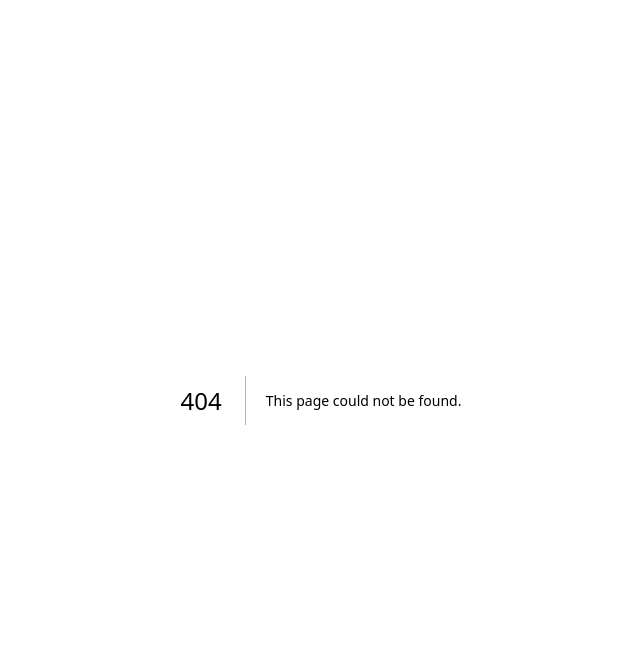
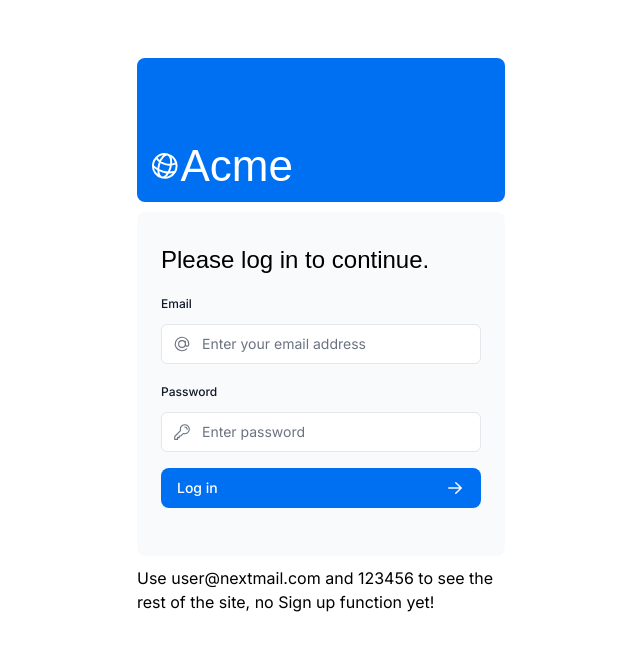
Before and after one commit to SabadosDan/DashboardApp, a Next.js app: page /login in a window 1280 px wide. Before the commit this address had no page. Shown: the top 650 px of the page, without its empty margins (319-959 px from the left). Built offline with nearby package versions, Linux system fonts and the light colour scheme; a web font is replaced by a local one.

Commit message:
Authentication

```diff
--- a/app/lib/actions.ts
+++ b/app/lib/actions.ts
@@ -3,6 +3,8 @@
 import { sql } from '@vercel/postgres';
 import { revalidatePath } from 'next/cache';
 import { redirect } from 'next/navigation';
+import { signIn } from '@/auth';
+import { AuthError } from 'next-auth';
 
 const FormSchema = z.object({
   id: z.string(),
@@ -105,3 +107,22 @@
     return { message: 'Database Error: Failed to Delete Invoice.' };
   }
 }
+
+export async function authenticate(
+  prevState: string | undefined,
+  formData: FormData,
+) {
+  try {
+    await signIn('credentials', formData);
+  } catch (error) {
+    if (error instanceof AuthError) {
+      switch (error.type) {
+        case 'CredentialsSignin':
+          return 'Invalid credentials.';
+        default:
+          return 'Something went wrong.';
+      }
+    }
+    throw error;
+  }
+}
--- /dev/null
+++ b/app/login/page.tsx
@@ -0,0 +1,21 @@
+import AcmeLogo from '../ui/acme-logo';
+import LoginForm from '../ui/login-form';
+
+export default function LoginPage() {
+  return (
+    <main className="flex items-center justify-center md:h-screen">
+      <div className="relative mx-auto flex w-full max-w-[400px] flex-col space-y-2.5 p-4 md:-mt-32">
+        <div className="flex h-20 w-full items-end rounded-lg bg-blue-500 p-3 md:h-36">
+          <div className="w-32 text-white md:w-36">
+            <AcmeLogo />
+          </div>
+        </div>
+        <LoginForm />
+        <p className="justify-center">
+          Use user@nextmail.com and 123456 to see the rest of the site, no Sign
+          up function yet!
+        </p>
+      </div>
+    </main>
+  );
+}
--- a/app/ui/dashboard/sidenav.tsx
+++ b/app/ui/dashboard/sidenav.tsx
@@ -2,6 +2,7 @@
 import NavLinks from '@/app/ui/dashboard/nav-links';
 import AcmeLogo from '@/app/ui/acme-logo';
 import { PowerIcon } from '@heroicons/react/24/outline';
+import { signOut } from '@/auth';
 
 export default function SideNav() {
   return (
@@ -17,7 +18,12 @@
       <div className="flex grow flex-row justify-between space-x-2 md:flex-col md:space-x-0 md:space-y-2">
         <NavLinks />
         <div className="hidden h-auto w-full grow rounded-md bg-gray-50 md:block"></div>
-        <form>
+        <form
+          action={async () => {
+            'use server';
+            await signOut();
+          }}
+        >
           <button className="flex h-[48px] w-full grow items-center justify-center gap-2 rounded-md bg-gray-50 p-3 text-sm font-medium hover:bg-sky-100 hover:text-blue-600 md:flex-none md:justify-start md:p-2 md:px-3">
             <PowerIcon className="w-6" />
             <div className="hidden md:block">Sign Out</div>
--- a/app/ui/login-form.tsx
+++ b/app/ui/login-form.tsx
@@ -1,3 +1,5 @@
+'use client';
+
 import { lusitana } from '@/app/ui/fonts';
 import {
   AtSymbolIcon,
@@ -6,10 +8,15 @@
 } from '@heroicons/react/24/outline';
 import { ArrowRightIcon } from '@heroicons/react/20/solid';
 import { Button } from './button';
+import { useFormState, useFormStatus } from 'react-dom';
+import { authenticate } from '../lib/actions';
+import { error } from 'console';
 
 export default function LoginForm() {
+  const [errorMessage, dispatch] = useFormState(authenticate, undefined);
+
   return (
-    <form className="space-y-3">
+    <form action={dispatch} className="space-y-3">
       <div className="flex-1 rounded-lg bg-gray-50 px-6 pb-4 pt-8">
         <h1 className={`${lusitana.className} mb-3 text-2xl`}>
           Please log in to continue.
@@ -56,8 +63,17 @@
           </div>
         </div>
         <LoginButton />
-        <div className="flex h-8 items-end space-x-1">
-          {/* Add form errors here */}
+        <div
+          className="flex h-8 items-end space-x-1"
+          aria-live="polite"
+          aria-atomic="true"
+        >
+          {errorMessage && (
+            <>
+              <ExclamationCircleIcon className="h-5 w-5 text-red-500" />
+              <p className="text-sm text-red-500">{errorMessage}</p>
+            </>
+          )}
         </div>
       </div>
     </form>
@@ -65,8 +81,10 @@
 }
 
 function LoginButton() {
+  const { pending } = useFormStatus();
+
   return (
-    <Button className="mt-4 w-full">
+    <Button className="mt-4 w-full" aria-disabled={pending}>
       Log in <ArrowRightIcon className="ml-auto h-5 w-5 text-gray-50" />
     </Button>
   );
--- /dev/null
+++ b/auth.config.ts
@@ -0,0 +1,21 @@
+import type { NextAuthConfig } from 'next-auth';
+
+export const authConfig = {
+  pages: {
+    signIn: '/login',
+  },
+  callbacks: {
+    authorized({ auth, request: { nextUrl } }) {
+      const isLoggedIn = !!auth?.user;
+      const isOnDashboard = nextUrl.pathname.startsWith('/dashboard');
+      if (isOnDashboard) {
+        if (isLoggedIn) return true;
+        return false; // Redirect unauthenticated users to login page
+      } else if (isLoggedIn) {
+        return Response.redirect(new URL('/dashboard', nextUrl));
+      }
+      return true;
+    },
+  },
+  providers: [], // Add providers with an empty array for now
+} satisfies NextAuthConfig;
--- /dev/null
+++ b/auth.ts
@@ -0,0 +1,41 @@
+import NextAuth from 'next-auth';
+import Credentials from 'next-auth/providers/credentials';
+import { authConfig } from './auth.config';
+import { z } from 'zod';
+import { sql } from '@vercel/postgres';
+import type { User } from '@/app/lib/definitions';
+import bcrypt from 'bcrypt';
+
+async function getUser(email: string): Promise<User | undefined> {
+  try {
+    const user = await sql<User>`SELECT * FROM users WHERE email=${email}`;
+    return user.rows[0];
+  } catch (error) {
+    console.error('Failed to fetch user:', error);
+    throw new Error('Failed to fetch user.');
+  }
+}
+
+export const { auth, signIn, signOut } = NextAuth({
+  ...authConfig,
+  providers: [
+    Credentials({
+      async authorize(credentials) {
+        const parsedCredentials = z
+          .object({ email: z.string().email(), password: z.string().min(6) })
+          .safeParse(credentials);
+
+        if (parsedCredentials.success) {
+          const { email, password } = parsedCredentials.data;
+          const user = await getUser(email);
+          if (!user) return null;
+          const passwordMatch = await bcrypt.compare(password, user.password);
+
+          if (passwordMatch) return user;
+        }
+        console.log('Invalid credentials.');
+        return null;
+      },
+    }),
+  ],
+});
--- a/package.json
+++ b/package.json
@@ -18,6 +18,7 @@
     "bcrypt": "^5.1.1",
     "clsx": "^2.0.0",
     "next": "^14.0.2",
+    "next-auth": "^5.0.0-beta.16",
     "postcss": "8.4.31",
     "react": "18.2.0",
     "react-dom": "18.2.0",
```
Also changed, not shown: middleware.ts (added, +9 -0 lines), 1 other file (tests, documents, lock files or other folders).
